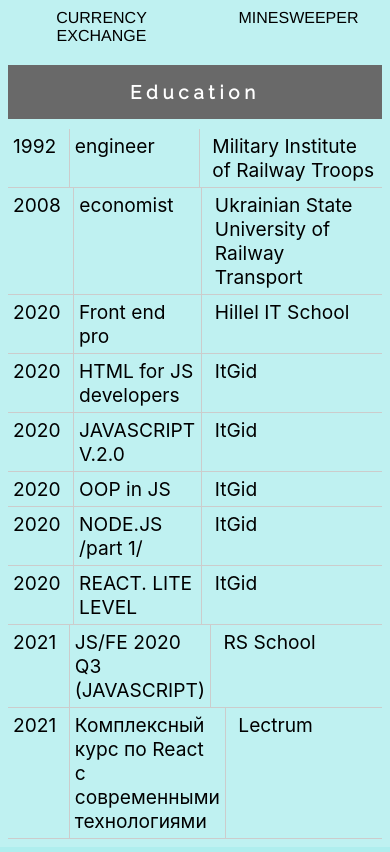
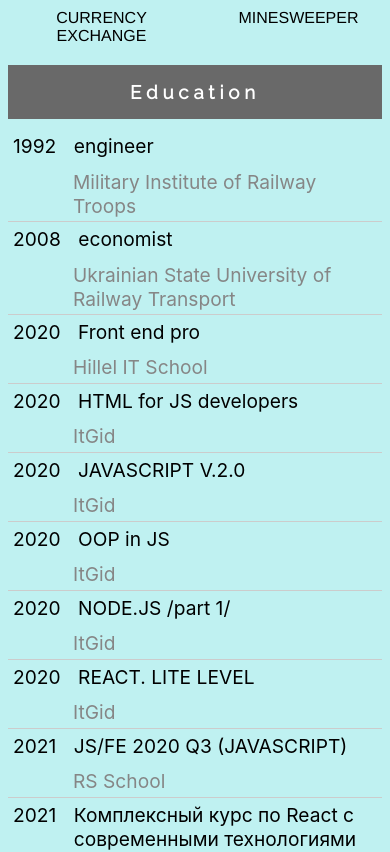
Before and after one commit to OKuts/resume, a React (Create React App) app: page / in a window 390 px wide. Shown: the part 2550-3402 px from the top of the page. Built offline with nearby package versions, Linux system fonts and the light colour scheme.

Commit message:
fix: education

```diff
--- a/src/App.css
+++ b/src/App.css
@@ -14,7 +14,6 @@ a {
 a:hover {
   font-weight: bold;
 }
-
 
 li {
   list-style: none;
@@ -36,7 +35,6 @@ body::before {
   opacity: 0.2;
   z-index: -1;
  }
-
 
 .container {
   max-width: 1024px;
@@ -82,7 +80,6 @@ body::before {
   margin: 8px 20%;
 }
 
-
 .face {
   display: flex;
   justify-content: center;
@@ -103,9 +100,13 @@ body::before {
 .school {
   display: grid;
   gap: 2%;
+  grid-template-areas: "year course school";
   grid-template-columns: auto 3fr 4fr;
   border-bottom: 1px solid #ccc;
+}
 
+.school-name {
+  grid-area: school;
 }
 
 .school div {
@@ -181,7 +182,6 @@ h1, h2, h3 {
   font-size: 1.2rem;
 }
 
-
 .experience img {
   width: 100px;
   height: 100px;
@@ -228,4 +228,21 @@ h1, h2, h3 {
   .header {
     display: block;
   }
+
+  .school {
+    grid-template-areas:
+      "year course"
+      "school school";
+    grid-template-columns: auto 1fr;
+  }
+
+  .school div:nth-child(2) {
+    border-right: none;
+    border-left: none;
+  }
+
+  .school-name {
+    margin-left: 60px;
+    color: rgb(134, 134, 134);
+  }
 }
--- a/src/components/Education.js
+++ b/src/components/Education.js
@@ -14,9 +14,10 @@ export const Education = () =>{
     const educationJSX = education.map((item, i) => {
         return (
             <div className="school" key={ i }>
-                <div>{item[0]}</div>
-                <div>{item[1]}</div>
-                <div>{item[2]}</div>
+                <div className="year">{item[0]}</div>
+                <div className="course">{item[1]}</div>
+                <div className="school-name">{item[2]}</div>
+
             </div>
         )
     })
```
